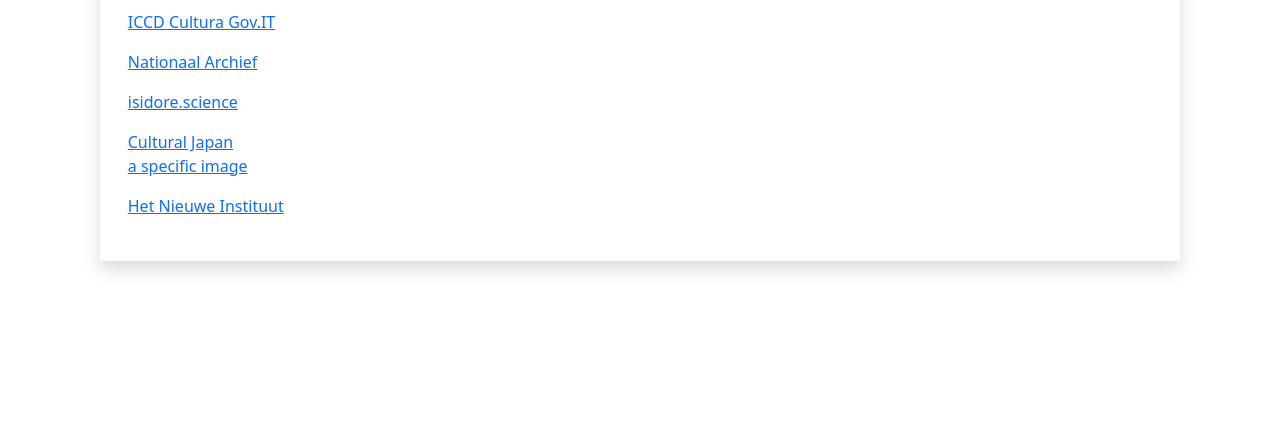
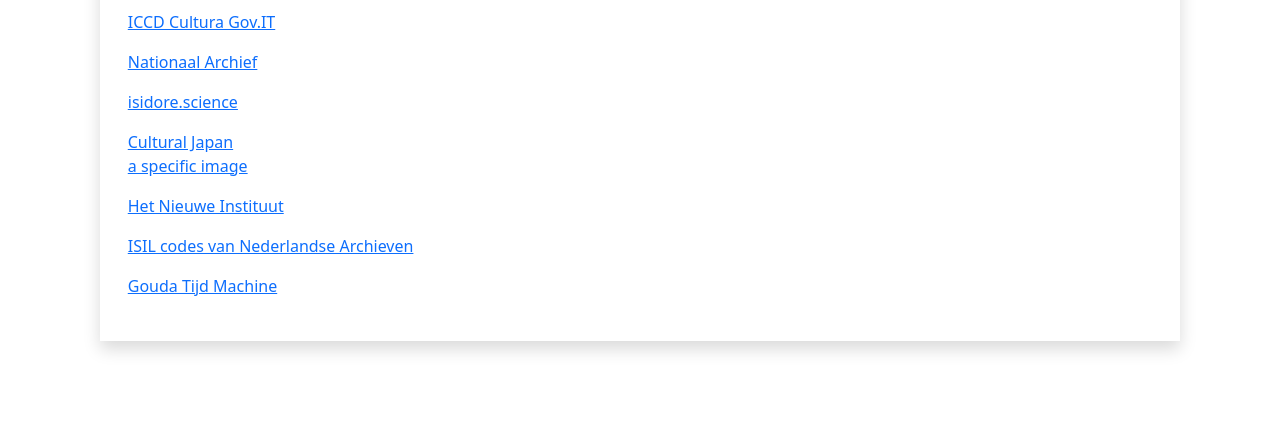
Before and after one commit to epoz/shmarql, a FastAPI app: template src/templates/choose_endpoint.html in a window 1280 px wide. Shown: the part 972-1393 px from the top of the page. Before the commit the page ends 1245 px from the top, so only its background shows below. Run offline with FastAPI, Linux system fonts and the light colour scheme; the template is opened without the code that fills it, so the values that code supplies are empty; some libraries are stand-ins or nearby versions.

Commit message:
Add GoudaTijdmachine

```diff
--- a/src/templates/choose_endpoint.html
+++ b/src/templates/choose_endpoint.html
@@ -46,10 +46,12 @@
         <a href="?e=https://ld.cultural.jp/sparql&s=%3Chttps%3A//jpsearch.go.jp/data/Nhikie-2018_u_0342%3E">a specific image</a>
         </p>
 
-        <p><a href="?e=https://api.collectiedata.hetnieuweinstituut.nl/datasets/the-other-interface/knowledge-graph/services/knowledge-graph/sparql&p=%3Chttp%3A//www.w3.org/1999/02/22-rdf-syntax-ns%23type>">
-        Het Nieuwe Instituut
-        </a>
+        <p><a href="?e=https://api.collectiedata.hetnieuweinstituut.nl/datasets/the-other-interface/knowledge-graph/services/knowledge-graph/sparql&p=%3Chttp%3A//www.w3.org/1999/02/22-rdf-syntax-ns%23type>">Het Nieuwe Instituut</a>
         </p>
+
+        <p><a href="?e=https://api.triplydb.com/datasets/Triply/ISIL-NL-ARCH/services/ISIL-codes-Nederland/sparql&s=<https%3A//triplydb.com/Triply/isil/organization/NL-04-0041-000>">ISIL codes van Nederlandse Archieven</a></p>
+
+        <p><a href="?e=https://www.goudatijdmachine.nl/sparql/repositories/gtm&s=%3Chttps://n2t.net/ark:/60537/bQqR5b%3E">Gouda Tijd Machine</a></p>
 
     </div>
 
```
